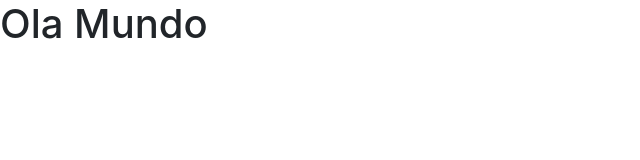
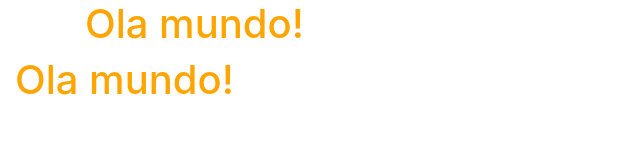
Before and after one commit to caiocf/my_course_bootstrap, a website: page index.html in a window 1280 px wide. Shown: the whole page, without its empty margins (0-640 px from the left). Drawn offline with nearby package versions, Linux system fonts and the light colour scheme; files whose address does not match are found by name.

Commit message:
Trabalhando com media querys para identificar o tamanho das telas.

```diff
--- /dev/null
+++ b/assets/css/style.css
@@ -0,0 +1,27 @@
+h1{
+    color: red;
+}
+
+@media (min-width: 576px) {
+    h1{
+        color: blue;
+    }
+}
+
+@media (min-width: 768px) {
+    h1{
+        color: green;
+    }
+}
+
+@media (min-width: 992px) {
+    h1{
+        color: yellow;
+    }
+}
+
+@media (min-width: 1200px) {
+    h1{
+        color: orange;
+    }
+}
--- a/index.html
+++ b/index.html
@@ -8,11 +8,17 @@
     <title>Minha Pagina</title>
 
     <link rel="stylesheet" href="node_modules/bootstrap/dist/css/bootstrap.min.css" >
+    <link rel="stylesheet" href="assets/css/style.css">
+
 </head>
 <body>
-<h1>Ola Mundo</h1>
 
-
+<div class="container">
+     <h1>Ola mundo!</h1>
+</div>
+<div class="container-fluid">
+    <h1>Ola mundo!</h1>
+</div>
 
 
 <script src="node_modules/jquery/dist/jquery.min.js" ></script>
```
